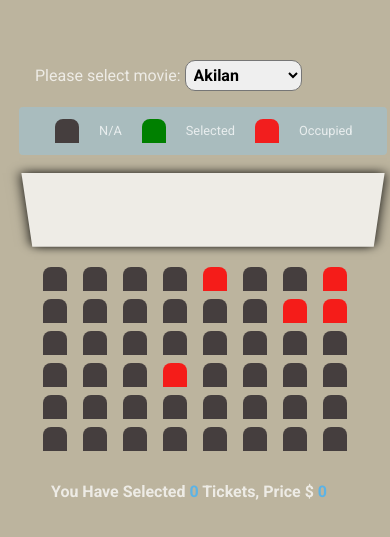
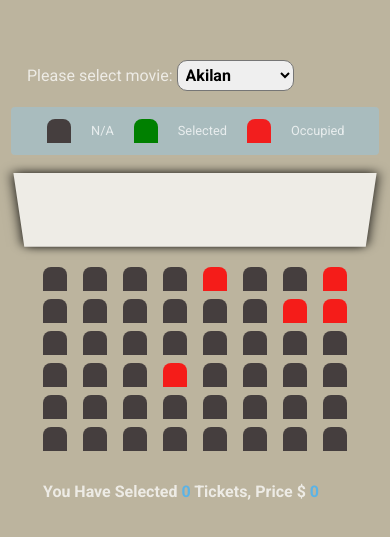
Before and after one commit to vishnuvish-star/Movie-Tickets-booking, a plain HTML site: page index.html in a window 390 px wide. Shown: the part 133-670 px from the top of the page. Drawn offline with Linux system fonts and the light colour scheme.

Commit message:
2nd final commit

```diff
--- a/styling/style.css
+++ b/styling/style.css
@@ -187,8 +187,3 @@ span {
 .occupied {
   background-color: rgba(255, 0, 0, 0.842);
 }
-@media screen and (max-width: 420px) {
-  #main {
-    width: 22rem;
-  }
-}
```
